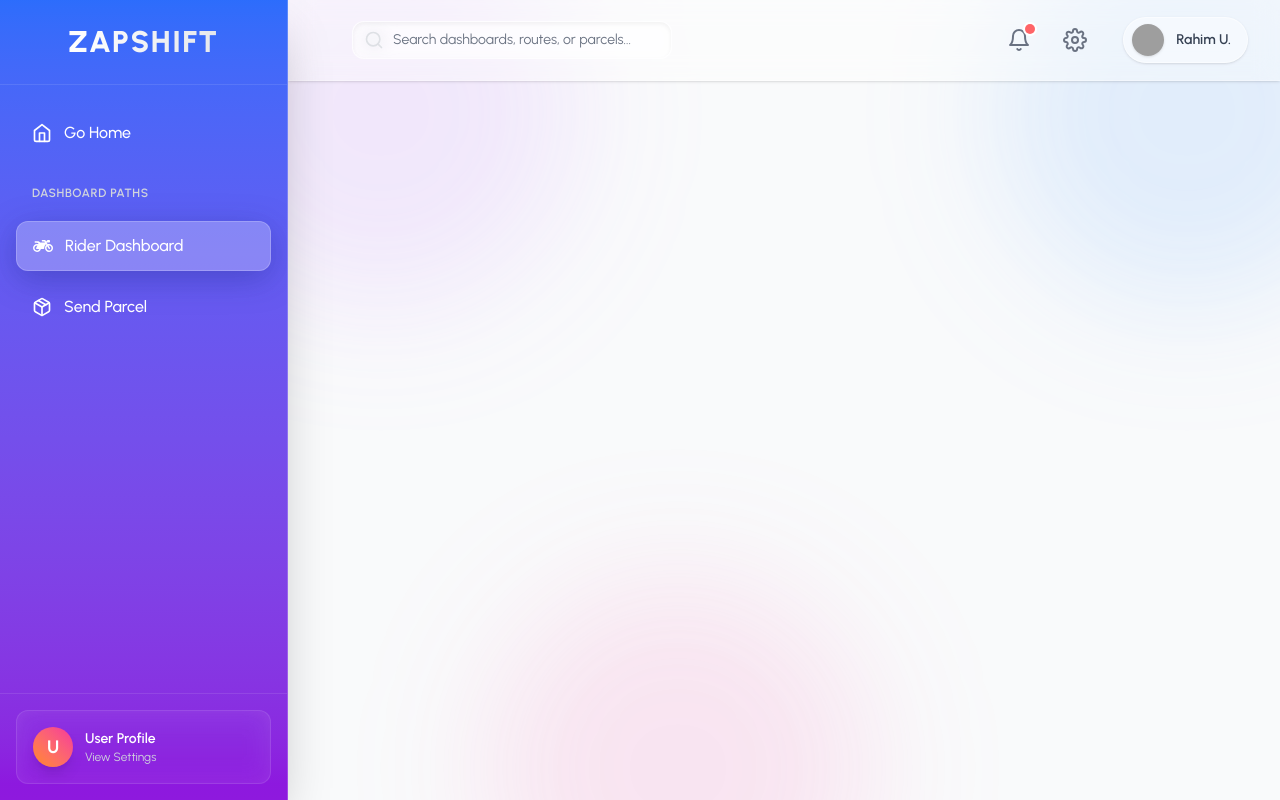
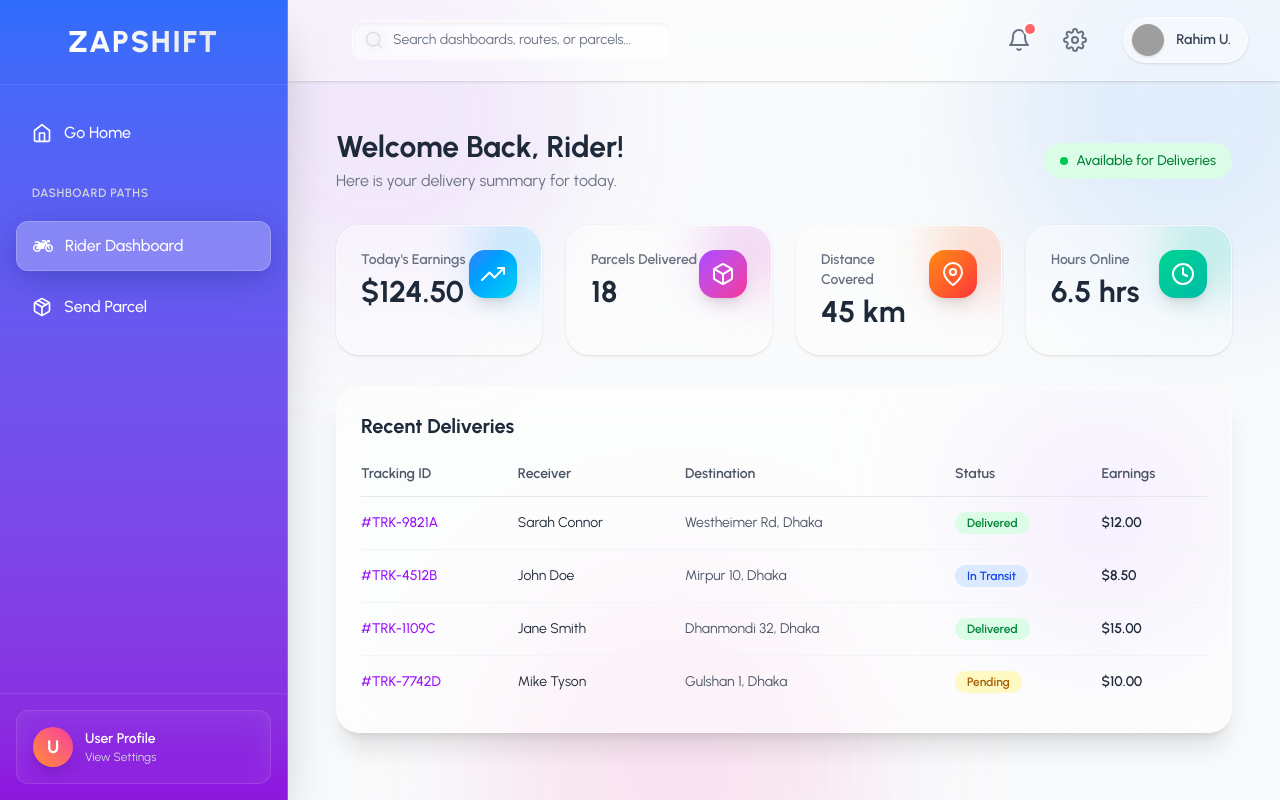
Before and after one commit to zahirraihan26/zap-shift-clint, a React app: page /rider in a window 1280 px wide. Built offline with nearby package versions, Linux system fonts and the light colour scheme; no server answers; sample sign-in values are in the browser's storage; grey boxes are pictures that could not be loaded; the HTML template or start-up script is replaced by a standard one.

Commit message:
feat: Redesign Rider Dashboard (Phase 3)

```diff
--- a/src/Pages/Rader/Rider.jsx
+++ b/src/Pages/Rader/Rider.jsx
@@ -1,8 +1,89 @@
 import React from 'react';
+import { FiTrendingUp, FiBox, FiMapPin, FiClock } from 'react-icons/fi';
 
 const Rider = () => {
     return (
-        <div>
+        <div className="space-y-6">
+
+            <div className="flex items-center justify-between mb-8">
+                <div>
+                    <h2 className="text-3xl font-bold text-gray-800">Welcome Back, Rider!</h2>
+                    <p className="text-gray-500 mt-1">Here is your delivery summary for today.</p>
+                </div>
+                <div className="hidden sm:block">
+                    <span className="inline-flex items-center gap-2 px-4 py-2 rounded-full bg-green-100 text-green-700 font-medium text-sm">
+                        <span className="w-2 h-2 rounded-full bg-green-500 animate-pulse"></span>
+                        Available for Deliveries
+                    </span>
+                </div>
+            </div>
+
+            {/* Stats Overview */}
+            <div className="grid grid-cols-1 md:grid-cols-2 lg:grid-cols-4 gap-6">
+                {[
+                    { title: "Today's Earnings", value: "$124.50", icon: <FiTrendingUp size={24} />, color: "from-blue-500 to-cyan-400" },
+                    { title: "Parcels Delivered", value: "18", icon: <FiBox size={24} />, color: "from-purple-500 to-pink-500" },
+                    { title: "Distance Covered", value: "45 km", icon: <FiMapPin size={24} />, color: "from-orange-400 to-red-500" },
+                    { title: "Hours Online", value: "6.5 hrs", icon: <FiClock size={24} />, color: "from-emerald-400 to-teal-500" }
+                ].map((stat, i) => (
+                    <div key={i} className="relative group overflow-hidden bg-white/40 backdrop-blur-xl border border-white/40 rounded-3xl p-6 shadow-sm hover:shadow-xl transition-all duration-300 transform hover:-translate-y-1">
+                        <div className={`absolute -right-6 -top-6 w-24 h-24 bg-gradient-to-br ${stat.color} rounded-full opacity-20 group-hover:opacity-40 transition-opacity blur-xl`}></div>
+                        <div className="relative z-10 flex items-start justify-between">
+                            <div>
+                                <p className="text-gray-500 font-semibold text-sm mb-1">{stat.title}</p>
+                                <h3 className="text-3xl font-bold text-gray-800">{stat.value}</h3>
+                            </div>
+                            <div className={`p-3 rounded-2xl bg-gradient-to-br ${stat.color} text-white shadow-lg`}>
+                                {stat.icon}
+                            </div>
+                        </div>
+                    </div>
+                ))}
+            </div>
+
+            {/* Recent Deliveries */}
+            <div className="mt-8 bg-white/50 backdrop-blur-lg border border-white/50 rounded-3xl p-6 shadow-xl relative overflow-hidden">
+                <div className="absolute top-0 right-0 w-64 h-64 bg-purple-200 rounded-full mix-blend-multiply filter blur-3xl opacity-30 -z-10"></div>
+                <h3 className="text-xl font-bold text-gray-800 mb-6">Recent Deliveries</h3>
+
+                <div className="overflow-x-auto">
+                    <table className="w-full text-left border-collapse">
+                        <thead>
+                            <tr className="border-b border-gray-200">
+                                <th className="pb-3 text-sm font-semibold text-gray-600">Tracking ID</th>
+                                <th className="pb-3 text-sm font-semibold text-gray-600">Receiver</th>
+                                <th className="pb-3 text-sm font-semibold text-gray-600">Destination</th>
+                                <th className="pb-3 text-sm font-semibold text-gray-600">Status</th>
+                                <th className="pb-3 text-sm font-semibold text-gray-600">Earnings</th>
+                            </tr>
+                        </thead>
+                        <tbody className="text-sm">
+                            {[
+                                { id: "#TRK-9821A", name: "Sarah Connor", dest: "Westheimer Rd, Dhaka", status: "Delivered", earn: "$12.00" },
+                                { id: "#TRK-4512B", name: "John Doe", dest: "Mirpur 10, Dhaka", status: "In Transit", earn: "$8.50" },
+                                { id: "#TRK-1109C", name: "Jane Smith", dest: "Dhanmondi 32, Dhaka", status: "Delivered", earn: "$15.00" },
+                                { id: "#TRK-7742D", name: "Mike Tyson", dest: "Gulshan 1, Dhaka", status: "Pending", earn: "$10.00" }
+                            ].map((row, i) => (
+                                <tr key={i} className="border-b border-gray-100 last:border-0 hover:bg-white/40 transition-colors">
+                                    <td className="py-4 font-medium text-purple-600">{row.id}</td>
+                                    <td className="py-4 text-gray-800">{row.name}</td>
+                                    <td className="py-4 text-gray-600">{row.dest}</td>
+                                    <td className="py-4">
+                                        <span className={`px-3 py-1 rounded-full text-xs font-semibold ${
+                                            row.status === 'Delivered' ? 'bg-green-100 text-green-700' :
+                                            row.status === 'In Transit' ? 'bg-blue-100 text-blue-700' :
+                                            'bg-yellow-100 text-yellow-700'
+                                        }`}>
+                                            {row.status}
+                                        </span>
+                                    </td>
+                                    <td className="py-4 font-semibold text-gray-800">{row.earn}</td>
+                                </tr>
+                            ))}
+                        </tbody>
+                    </table>
+                </div>
+            </div>
 
         </div>
     );
```
